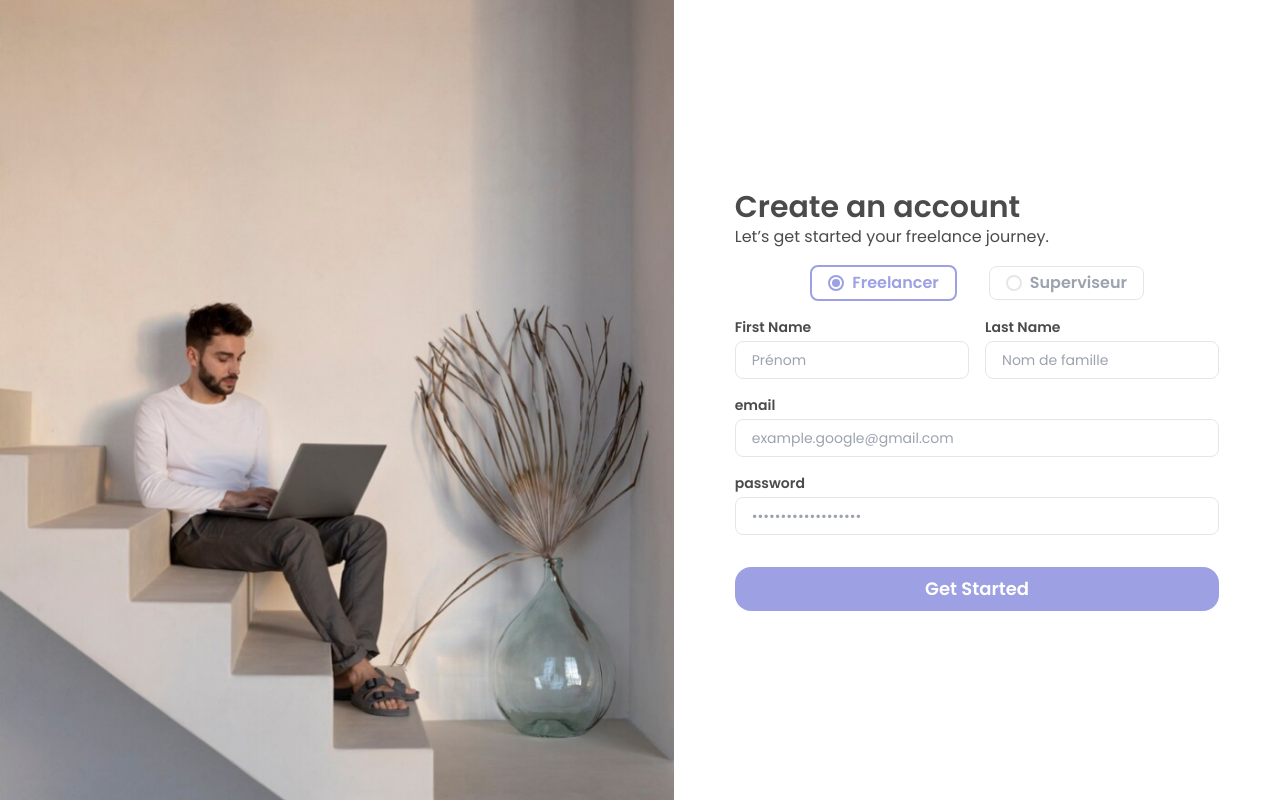
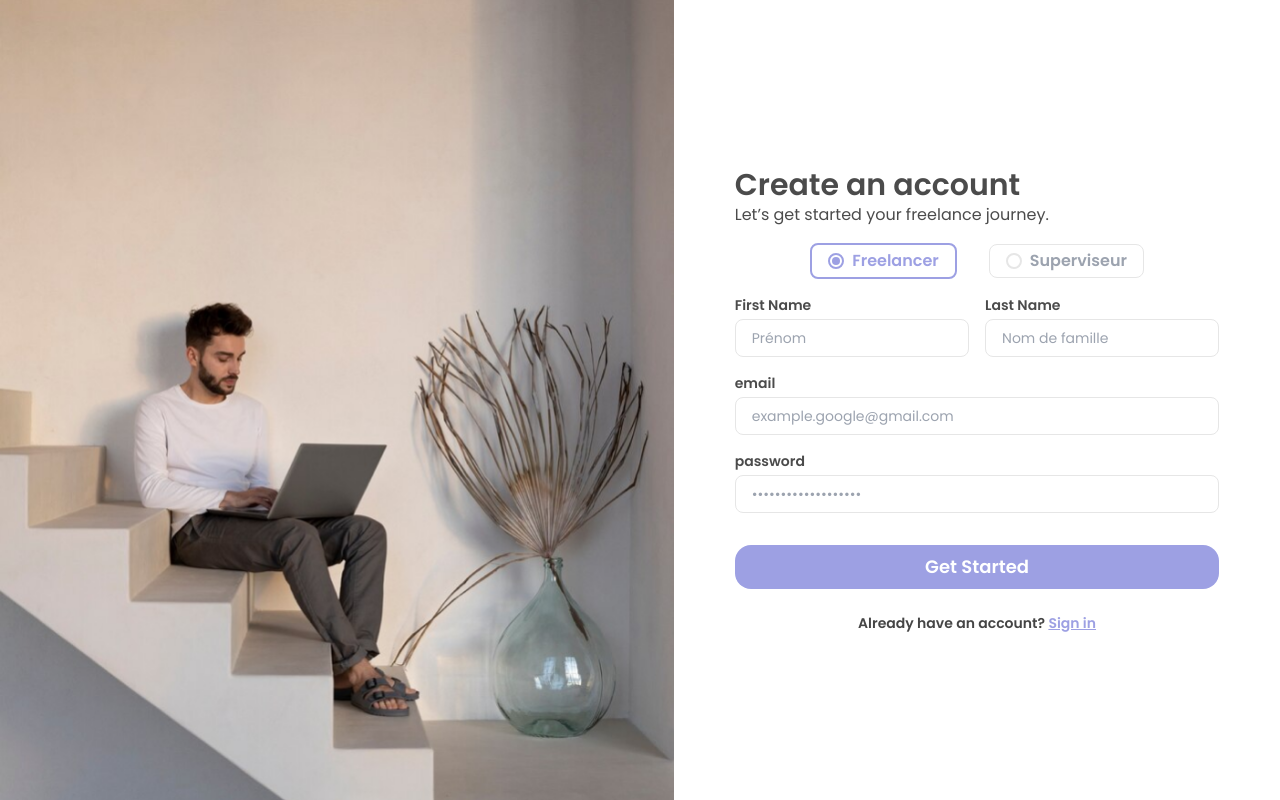
Before and after one commit to imadbenmadi/Dzidcom_Front, a React (Vite) app: page /Register in a window 1280 px wide. Built offline with nearby package versions, Linux system fonts and the light colour scheme; no server answers.

Commit message:
adding links

```diff
--- a/src/Components/Auth/Login/Login.jsx
+++ b/src/Components/Auth/Login/Login.jsx
@@ -1,7 +1,8 @@
 import React from "react";
 import Login_image from "../../../../public/Login.png";
 import { Formik, Form, Field, ErrorMessage } from "formik";
-import  handleLogin  from "./Post_Login";
+import handleLogin from "./Post_Login";
+import { Link } from "react-router-dom";
 function Login() {
     return (
         <div className="flex">
@@ -107,6 +108,15 @@ function Login() {
                                 </Form>
                             )}
                         </Formik>
+                        <div className="pt-6 text-sm font-semibold text-gray_v text-center">
+                            Don’t have an account?{" "}
+                            <Link
+                                to={"/Register"}
+                                className=" underline text-perpol_v"
+                            >
+                                Sign up
+                            </Link>
+                        </div>
                     </div>
                 </div>
             </div>
--- a/src/Components/Auth/Register/Register.jsx
+++ b/src/Components/Auth/Register/Register.jsx
@@ -3,6 +3,7 @@ import Register_image from "../../../../public/Register.png";
 import { Formik, Form, Field, ErrorMessage } from "formik";
 import handleRegister from "./Post_Register";
 import { useState } from "react";
+import { Link } from "react-router-dom";
 function Register() {
     const [userType_value, setuserType_value] = useState("freelancer");
     function handle_change_UserType(value) {
@@ -100,21 +101,17 @@ function Register() {
                                                     : "border border-gray_white text-gray-400"
                                             } rounded-lg  text-base py-1 font-semibold px-4`}
                                             onClick={() =>
-                                                handle_change_UserType(
-                                                    "client"
-                                                )
+                                                handle_change_UserType("client")
                                             }
                                         >
                                             <div
                                                 className={` w-4 h-4 rounded-full border-2 ${
-                                                    userType_value ==
-                                                    "client"
+                                                    userType_value == "client"
                                                         ? "border-perpol_v"
                                                         : "border-gray_white"
                                                 } flex items-center justify-center`}
                                             >
-                                                {userType_value ==
-                                                    "client" && (
+                                                {userType_value == "client" && (
                                                     <div className=" w-2 h-2 rounded-full bg-perpol_v"></div>
                                                 )}
                                             </div>
@@ -210,6 +207,15 @@ function Register() {
                                 </Form>
                             )}
                         </Formik>
+                        <div className="pt-6 text-sm font-semibold text-gray_v text-center">
+                            Already have an account?{" "}
+                            <Link
+                                to={"/Login"}
+                                className=" underline text-perpol_v"
+                            >
+                                Sign in
+                            </Link>
+                        </div>
                     </div>
                 </div>
             </div>
```
